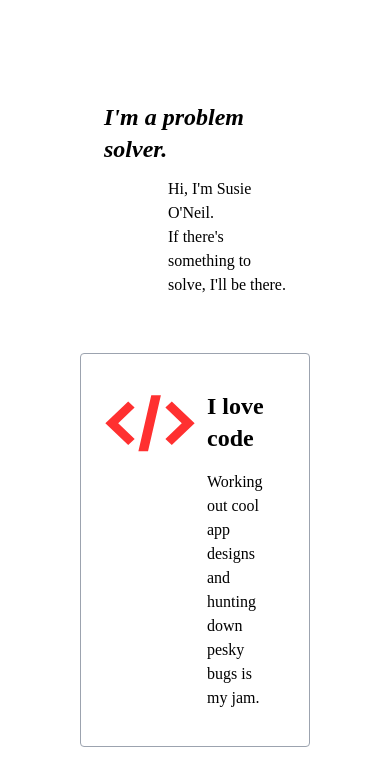
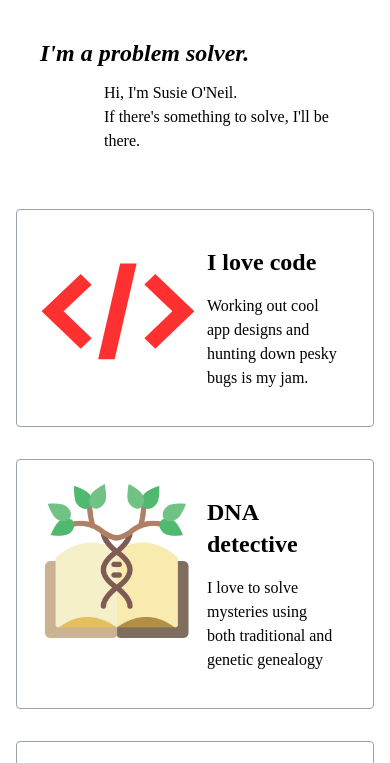
Before and after one commit to susieoneil/C4Prog-WT-PROJ, a website: page about.html in a window 390 px wide. Shown: the part 51-814 px from the top of the page. Drawn offline with Linux system fonts and the light colour scheme.

Commit message:
fix(project): fix responsive padding issues
- set media breakpoint for padding on card pages

```diff
--- a/about.html
+++ b/about.html
@@ -33,8 +33,8 @@
       <li class="hover:opacity-80 text-site-blue"><a href="projects.html">Projects</a></li>
     </ul>
   </nav>
-  <main class="bg-white max-w-5xl mx-auto min-h-screen">
-    <article class="grid grid-cols-1 md:grid-cols-2 justify-items-center p-16">
+  <main class="bg-white max-w-5xl md:mx-auto min-h-screen">
+    <article class="grid grid-cols-1 md:grid-cols-2 justify-items-center md:p-16">
       <section class="m-4 p-6">
         <h3 class="text-2xl font-bold italic">I'm a problem solver.</h3>
         <p class="pl-16 pt-3">Hi, I'm Susie O'Neil. <br>
```
Also changed, not shown: mywork.html (+1 -1 lines), projects.html (+1 -1 lines), assets/css/site.css.
